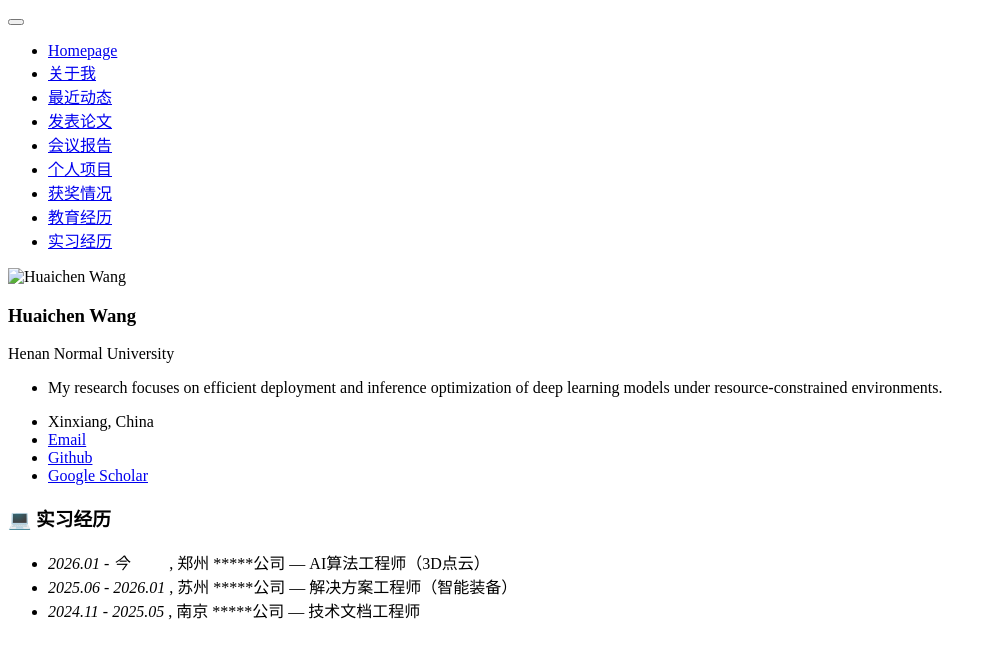
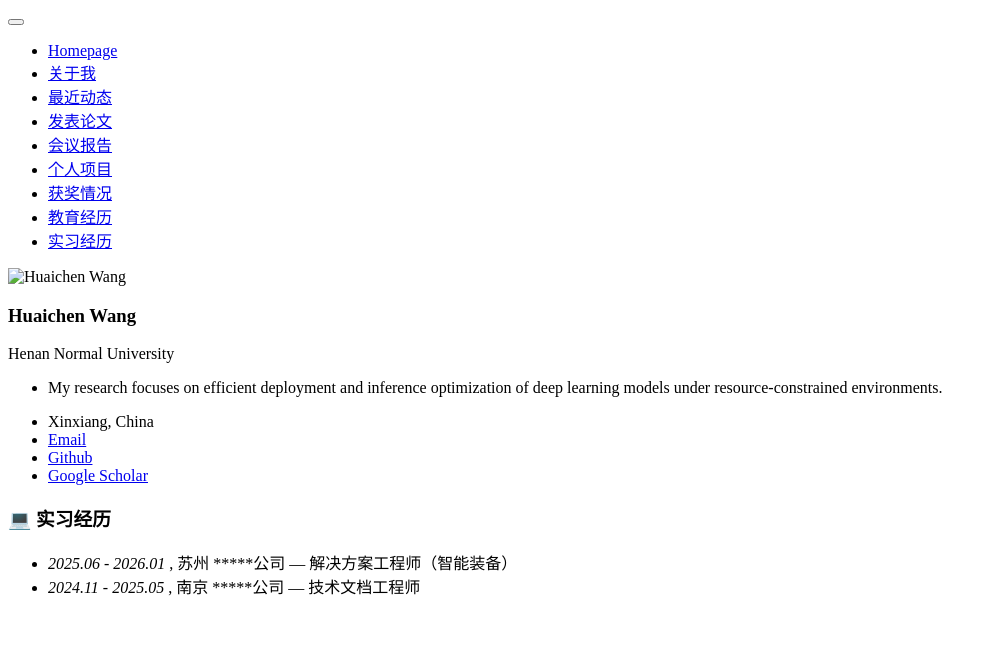
Before and after one commit to wanghuaichen2/wanghuaichen2.github.io, a Jekyll site: the page built from _pages/includes/internships.md, in a window 1280 px wide. Shown: the top 659 px of the page, without its empty margins (0-993 px from the left). Built offline with Jekyll 4.4.1, drawn with Linux system fonts in a browser that asks for light colours; our own code applies the rules of GitHub Pages for plain Markdown files.

Commit message:
2026.04.22

```diff
--- a/_pages/includes/internships.md
+++ b/_pages/includes/internships.md
@@ -1,4 +1,3 @@
 # 💻 实习经历 {#internships}
-- *2026.01 - 今&nbsp;&nbsp;&nbsp;&nbsp;&nbsp;&nbsp;&nbsp;&nbsp;&nbsp;* , 郑州  *****公司 — AI算法工程师（3D点云）
 - *2025.06 - 2026.01* , 苏州  *****公司 — 解决方案工程师（智能装备）
 - *2024.11 - 2025.05* , 南京  *****公司 — 技术文档工程师
```
